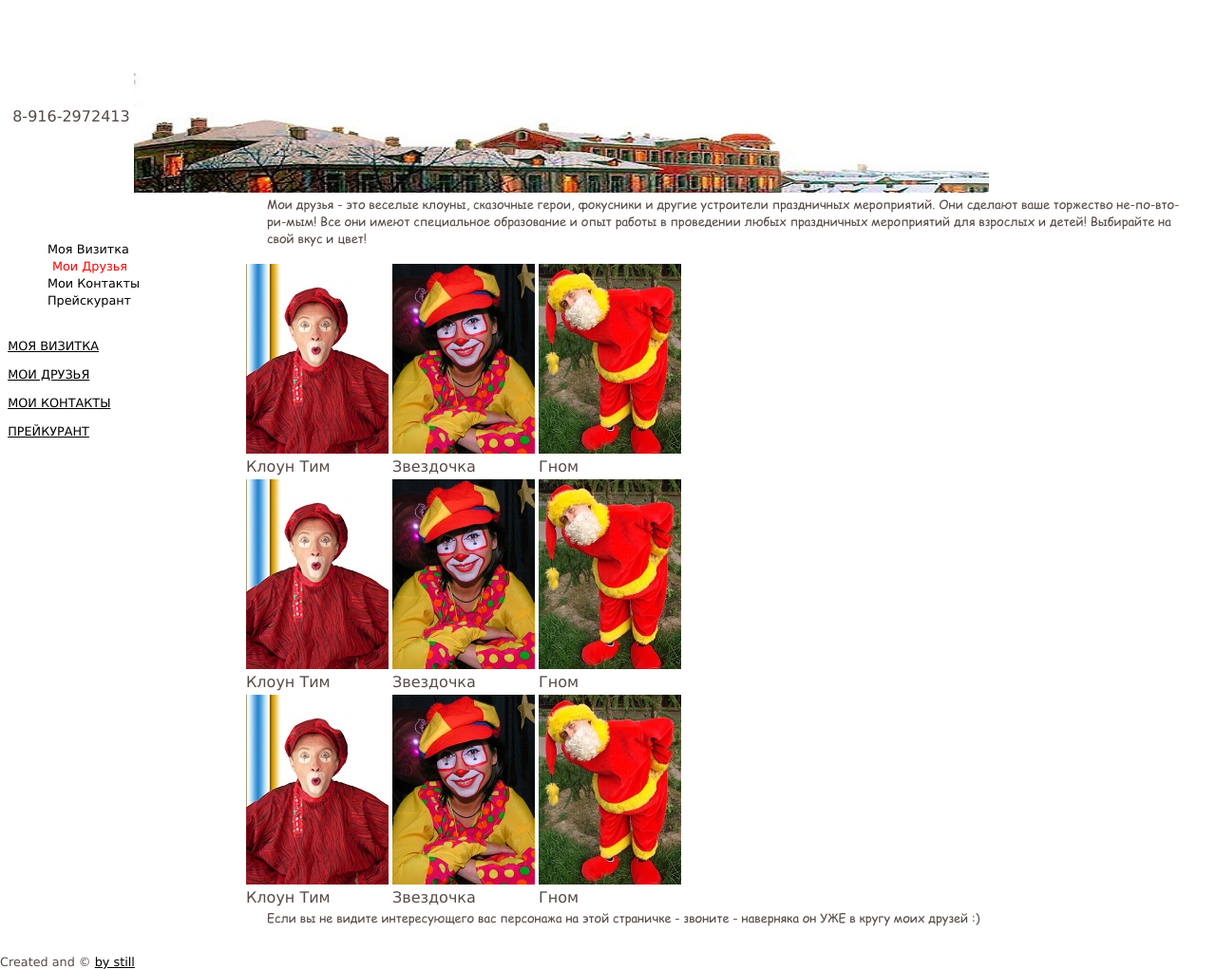
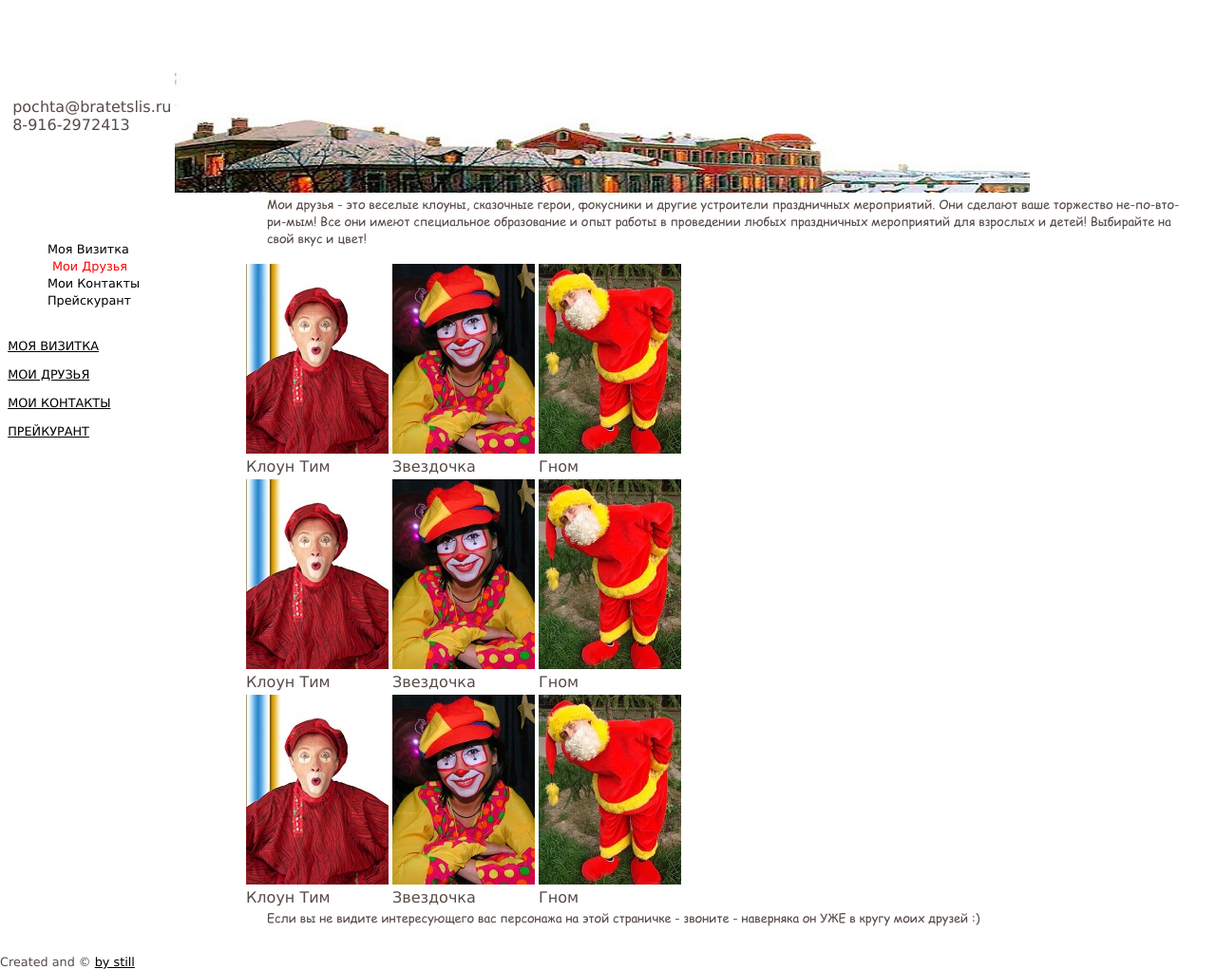
Before and after one commit to bratetslis/Site, a Jekyll site: the page index1.html, which Jekyll copies as it is, in a window 1280 px wide. Shown: the whole page at 95% size. Built offline with Jekyll 4.4.1, drawn with Linux system fonts in a browser that asks for light colours.

Commit message:
Update index1.html

```diff
--- a/index1.html
+++ b/index1.html
@@ -44,7 +44,7 @@
 <body>
 
 <table>
-<tr><td><br><br><font=comic &nbsp&nbsppochta@bratetslis.ru<br>&nbsp&nbsp8-916-2972413 </font></td><td><img src="../img/ForLogo4.jpg"></img></td></tr>
+<tr><td><br><br><font=comic> &nbsp&nbsppochta@bratetslis.ru<br>&nbsp&nbsp8-916-2972413 </font></td><td><img src="../img/ForLogo4.jpg"></img></td></tr>
 </table>
 </div><!-- end mainnavi -->
 	<div id="left">
```
